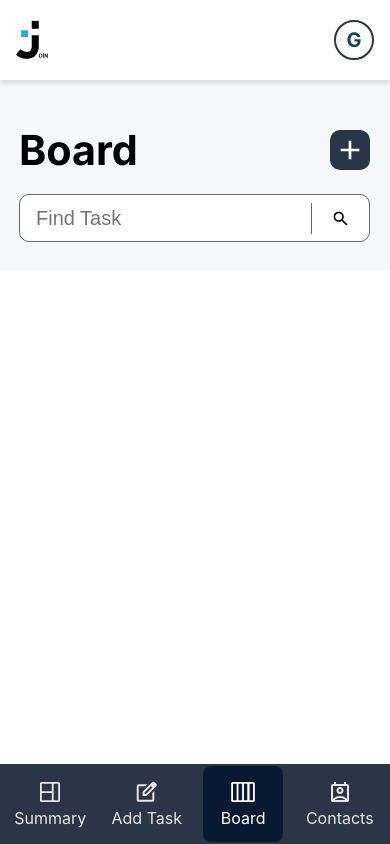
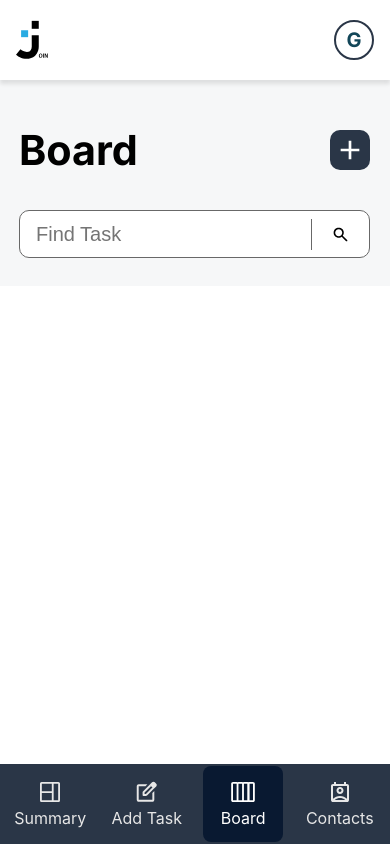
Before and after one commit to AnastasiaRoberz/join, an Angular app: page /board in a window 390 px wide. Built offline with nearby package versions, Linux system fonts and the light colour scheme; a web font is replaced by a local one.

Commit message:
gap header in mobile adjusted

```diff
--- a/src/app/features/main/board/components/board-header/board-header.scss
+++ b/src/app/features/main/board/components/board-header/board-header.scss
@@ -3,7 +3,7 @@
 .board-header {
   @include flex-start;
   justify-content: space-between;
-  gap: 24px;
+  gap: calcClamp(40, 24, 768, 320);
   padding: calcClamp(48, 80) calcClamp(16, 88) calcClamp(24, 80) calcClamp(16, 64);
   background-color: $color-grey-background;
 
```
